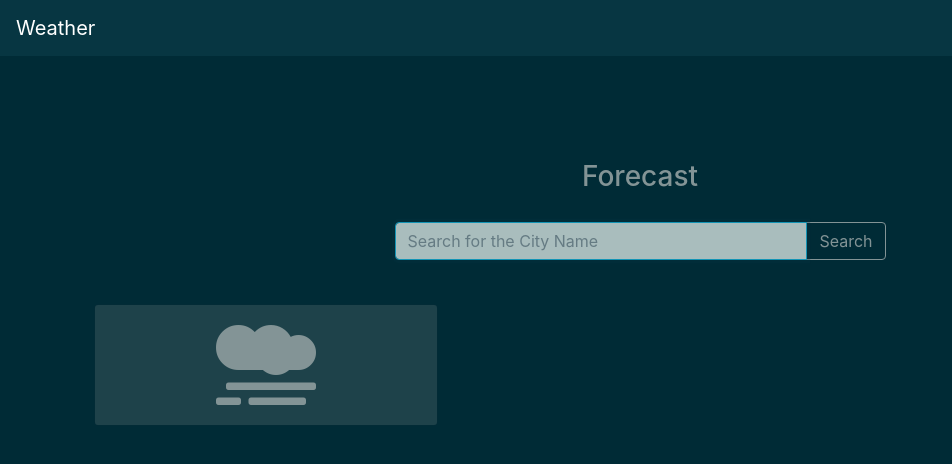
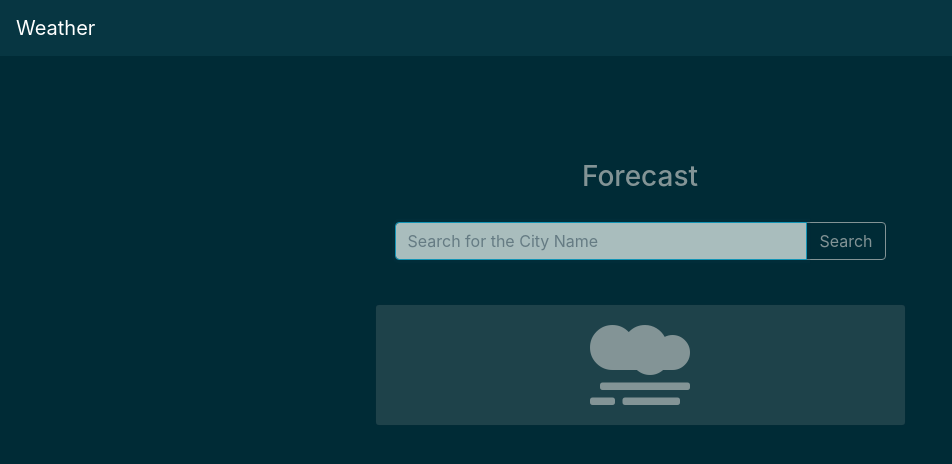
Before and after one commit to isaquielfernandes/react-app-weather, a React (Create React App) app: page / in a window 1280 px wide. Shown: the top 464 px of the page, without its empty margins (0-952 px from the left). Built offline with nearby package versions, Linux system fonts and the light colour scheme.

Commit message:
Update App.js

```diff
--- a/src/App.js
+++ b/src/App.js
@@ -13,7 +13,7 @@ const App = () => {
       <Container className="p-4">
         <Search />
         <div className="row">
-          <div className="col-md-4">
+          <div className="col-md-6 offset-3">
             <Weather />
           </div>
         </div>
```
